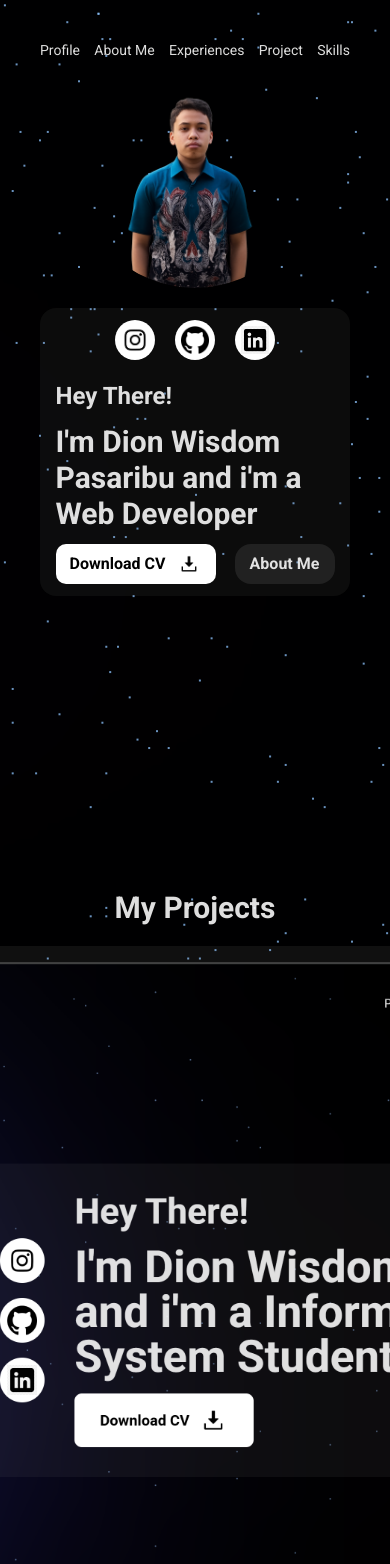
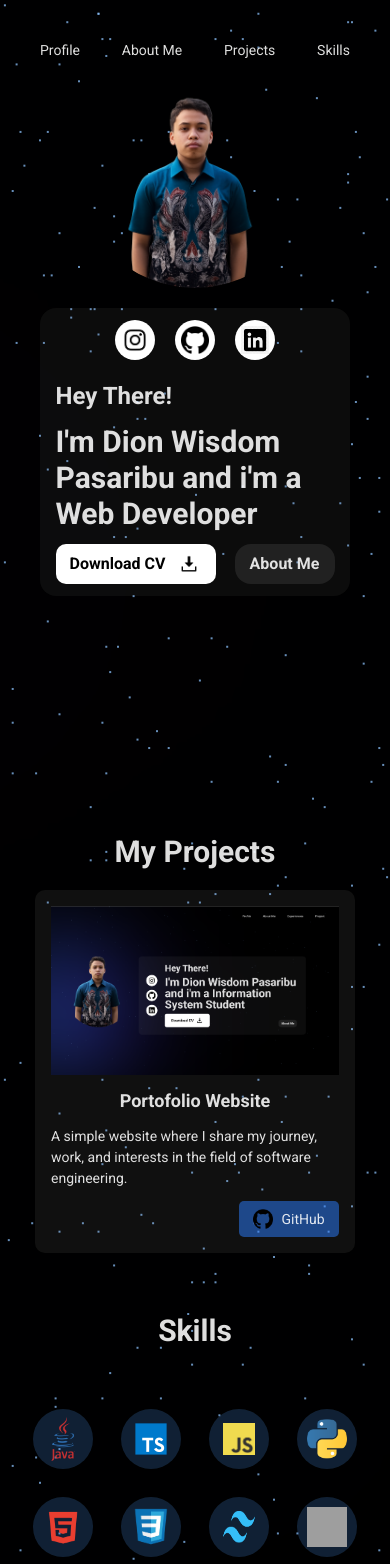
Before and after one commit to DionWsdm/Portofolio_II, a React (Vite) app: page / in a window 390 px wide. Shown: the top 1564 px of the page. Built offline with nearby package versions, Linux system fonts and the light colour scheme; grey boxes are pictures that could not be loaded.

Commit message:
responsive stars background

```diff
--- a/src/components/navigation.tsx
+++ b/src/components/navigation.tsx
@@ -3,8 +3,7 @@ export function Navigation({setIsFlipped} : {setIsFlipped: React.Dispatch<React.
         <div className="relative w-full flex lg:flex-row-reverse">
             <div className="absolute z-10 w-full flex justify-between flex-row-reverse lg:w-125 text-[14px] lg:text-[16px]">
                 <button>Skills</button>
-                <button >Project</button>
-                <a href="#experiences">Experiences</a>
+                <button >Projects</button>
                 <button className="hover:cursor-pointer" onClick={() => setIsFlipped(true)}>About Me</button>
                 <button className="hover:cursor-pointer" onClick={() => setIsFlipped(false)}>Profile</button>
             </div>
--- a/src/sections/contact.tsx
+++ b/src/sections/contact.tsx
@@ -2,22 +2,23 @@ import { StarsBg } from "../components/stars";
 import airplane from "../assets/airplane.png";
 
 export function Contact() {
+    console.log(window.innerHeight)
 
     return (
-        <div className="flex flex-col w-full items-center gap-10 h-100 overflow-hidden">
-            <StarsBg height={400}/>
+        <div className="flex flex-col w-full items-center gap-10 h-auto">
+            <StarsBg height={(window.innerWidth < 450) ? 600 : 400}/>
             <p className="text-3xl lg:text-5xl font-bold">Contact Me</p>
             <form action="https://formspree.io/f/movjvknl" method="POST">
-                <div className="flex flex-row gap-5 w-screen items-center bg-blue-400/20 justify-center py-10">
-                    <div className="flex flex-col gap-5 w-auto">
-                        <div className="flex flex-row w-4xl gap-5" >
+                <div className="flex flex-col lg:flex-row gap-5 w-screen items-center bg-blue-400/20 justify-center py-10">
+                    <div className="flex flex-col gap-5 w-auto items-center">
+                        <div className="flex flex-col w-80 lg:flex-row lg:w-4xl gap-5" >
                             <input type="text" placeholder="Name" id="name" name="name" className="bg-white text-black placeholder-neutral-500 border-none h-14 w-65 pl-3 rounded-[10px]"/>
                             <input type="text" placeholder="Email" id="email" name="email" className="bg-white text-black placeholder-neutral-500 border-none h-14 w-65 pl-3 rounded-[10px]"/>
                             <input type="text" placeholder="Subject" id="subject" name="subject"  className="bg-white text-black  placeholder-neutral-500 border-none h-14 w-65 pl-3 rounded-[10px]"/>
                         </div>
-                        <textarea placeholder="Message" id="message" name="message" className="bg-white text-black placeholder-neutral-500 border-none h-40 w-5xl pl-3 py-2 rounded-[10px]"/>
+                        <textarea placeholder="Message" id="message" name="message" className="bg-white text-black placeholder-neutral-500 border-none w-80 h-30 lg:h-40 lg:w-5xl pl-3 py-2 rounded-[10px]"/>
                     </div>
-                    <button className="h-60 bg-blue-400/30 w-40 rounded-[10px] hover:cursor-pointer hover:scale-105 transition-transform duration-300" type="submit" id="send-button">
+                    <button className="h-20 w-80 lg:h-60 bg-blue-400/30 lg:w-40 rounded-[10px] hover:cursor-pointer hover:scale-105 transition-transform duration-300" type="submit" id="send-button">
                         <img src={airplane} alt="send" className="invert m-auto size-10"/>
                     </button>
                 </div>
--- a/src/sections/profile.tsx
+++ b/src/sections/profile.tsx
@@ -28,7 +28,7 @@ export function Profile() {
   const [isFlipped, setIsFlipped] = useState(false);
 
   return (
-    <div className="grid grid-rows-[10%_70%_15%] lg:grid-rows-[10%_80%_10%] h-[95vh] lg:h-[90vh] w-full px-10 lg:px-20 items-center overflow-hidden mb-22">
+    <div className="grid grid-rows-[10%_70%_15%] lg:grid-rows-[10%_80%_10%] h-[95vh] lg:h-[90vh] w-full px-10 lg:px-20 items-center overflow-hidden mb-8 lg:mb-22">
       <img
         src={elips}
         alt=""
--- a/src/sections/projects.tsx
+++ b/src/sections/projects.tsx
@@ -28,8 +28,8 @@ export function Projects() {
     ]
 
     return (
-        <div className="flex flex-col w-7xl h-auto items-center mb-30">
-            <StarsBg height={1100}/>
+        <div className="flex flex-col w-80 lg:w-7xl h-auto items-center mb-15 lg:mb-30">
+            <StarsBg height={window.innerWidth < 450 ? 450 : 600}/>
             <p className="text-3xl lg:text-5xl font-bold mb-5">My Projects</p>
             <div className="grid grid-cols-1 lg:grid-cols-3 w-full gap-5 items-center">
                 {projects.map((project) => (
--- a/src/sections/skills.tsx
+++ b/src/sections/skills.tsx
@@ -12,6 +12,7 @@ import prisma from "../assets/prisma.webp";
 import mysql from "../assets/mysql.png";
 import pandas from "../assets/pandas.png";
 import numpy from "../assets/numpy.png";
+import { StarsBg } from "../components/stars";
 
 interface logo {
     src: string,
@@ -22,69 +23,70 @@ export function Skills() {
     const logos: logo[] = [
         {
             src: java,
-            size: "lg:size-15",
+            size: "size-12 lg:size-15",
         },
         {
             src: typeScript,
-            size: "lg:size-10",
+            size: "size-8 lg:size-10",
         },
         {
             src: javaScript,
-            size: "lg:size-10",
+            size: "size-8 lg:size-10",
         },
         {
             src: python,
-            size: "lg:size-11",
+            size: "size-10 lg:size-11",
         },
         {
             src: html,
-            size: "lg:size-13",
+            size: "size-10 lg:size-13",
         },
         {
             src: css,
-            size: "lg:size-12 object-cover"
+            size: "size-10 lg:size-12 object-cover"
         },
         {
             src: tailwind,
-            size: "lg:size-10"
+            size: "size-8 lg:size-10"
         },
         {
             src: react,
-            size: "lg:size-12",
+            size: "size-10 lg:size-12",
         },
         {
             src: express,
-            size: "lg:size-12 invert",
+            size: "size-10 lg:size-12 invert",
         },
         {
             src: postgre,
-            size: "lg:size-11",
+            size: "size-9 lg:size-11",
         },
         {
             src: mysql,
-            size: "lg:size-15"
+            size: "size-13 lg:size-15"
         },
         {
             src: prisma,
-            size: "lg:size-12 invert"
+            size: "size-9 lg:size-12 invert"
         },
         {
             src: pandas,
-            size: "lg:size-13"
+            size: "size-12 lg:size-13"
         },
         {
             src: numpy,
-            size: "lg:size-19"
+            size: "size-15 lg:size-19"
         }
     ]
 
     return (
-        <div className="flex flex-col w-7xl items-center font-bold gap-15 mb-20">
+        <div className="flex flex-col w-7xl items-center font-bold gap-15 mb-15 lg:mb-20">
+            <StarsBg height={window.innerWidth < 450 ? 480 : 400}/>
             <p className="text-3xl lg:text-5xl">Skills</p>
             <div className="grid grid-cols-4 gap-7 lg:grid-cols-10 lg:gap-11">
                 {logos.map((logo) => (
                     <div className="flex size-15 lg:size-20 rounded-full bg-blue-400/20 items-center">
-                        <img src={logo.src} alt="logo" className={`size-10 ${logo.size} m-auto`}/>
+                        <img src={logo.src} alt="logo" className={`${logo.size} m-auto`}/>
                     </div>
                 ))}
             </div>
```
